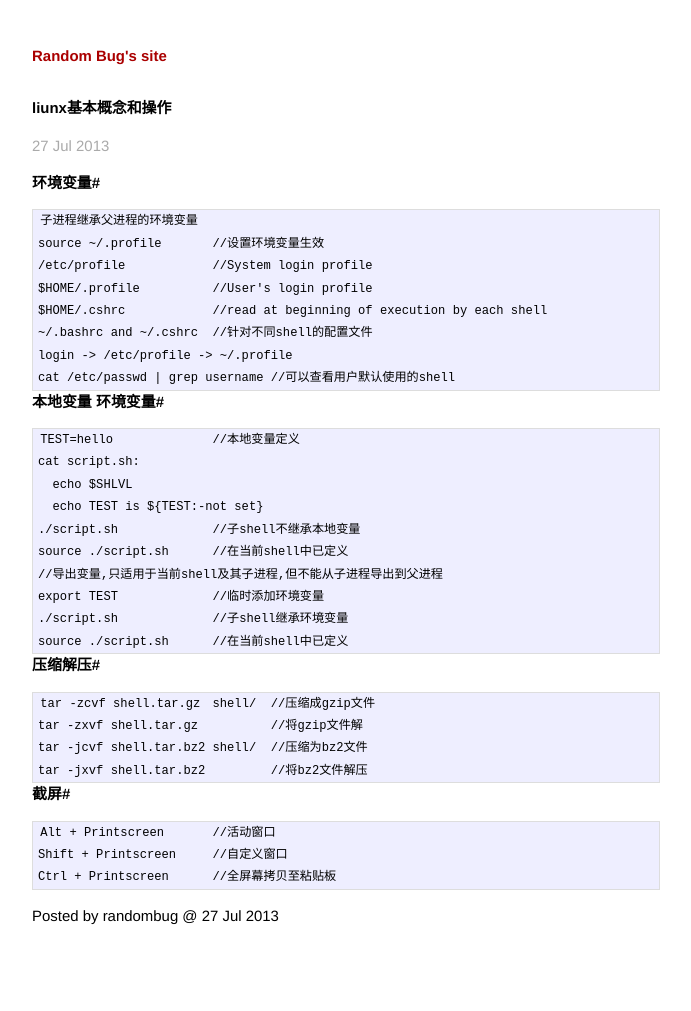
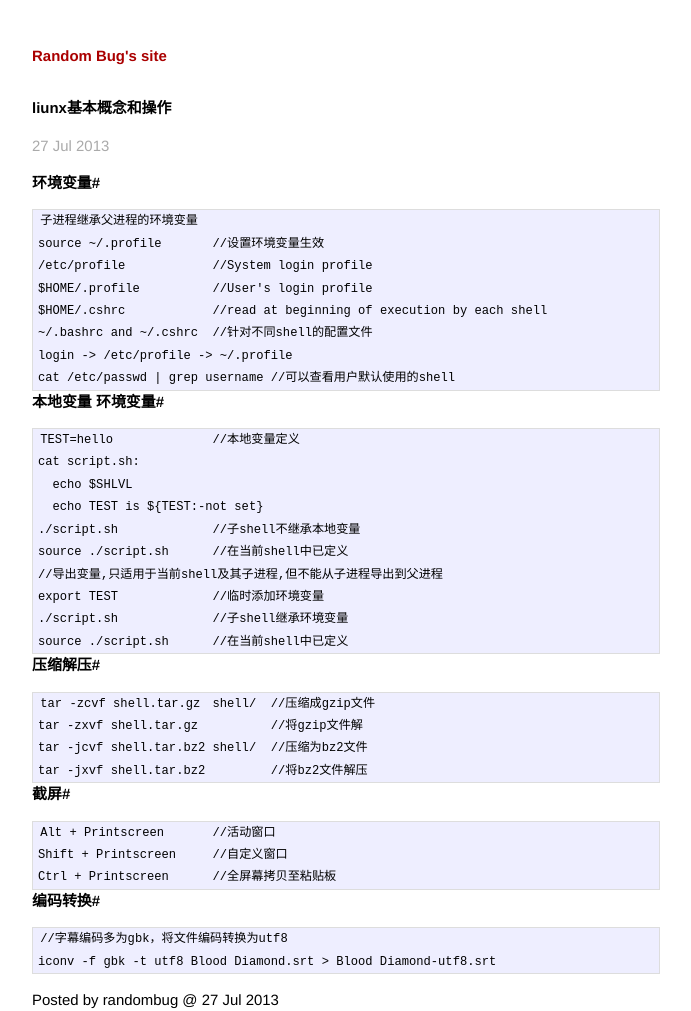
Before and after one commit to jfgong/jekyll_linteler, a Jekyll site: the page built from _posts/2013-07-27-basic-opreation-in-ubuntu.markdown, in a window 1280 px wide. Shown: the whole page, without its empty margins (294-985 px from the left). Built offline with Jekyll 4.4.1, drawn with Linux system fonts in a browser that asks for light colours; before the commit the page ends 945 px from its top, so only the background shows below that.

Commit message:
update 2013-07-27-basic-opreation-in-ubuntu.markdown

```diff
--- a/_posts/2013-07-27-basic-opreation-in-ubuntu.markdown
+++ b/_posts/2013-07-27-basic-opreation-in-ubuntu.markdown
@@ -36,4 +36,8 @@ title: liunx基本概念和操作
 	Shift + Printscreen	//自定义窗口
 	Ctrl + Printscreen	//全屏幕拷贝至粘贴板
 
+#编码转换#
+	//字幕编码多为gbk，将文件编码转换为utf8
+	iconv -f gbk -t utf8 Blood Diamond.srt > Blood Diamond-utf8.srt
+
 Posted by randombug @ {{ page.date | date_to_string }}
```
